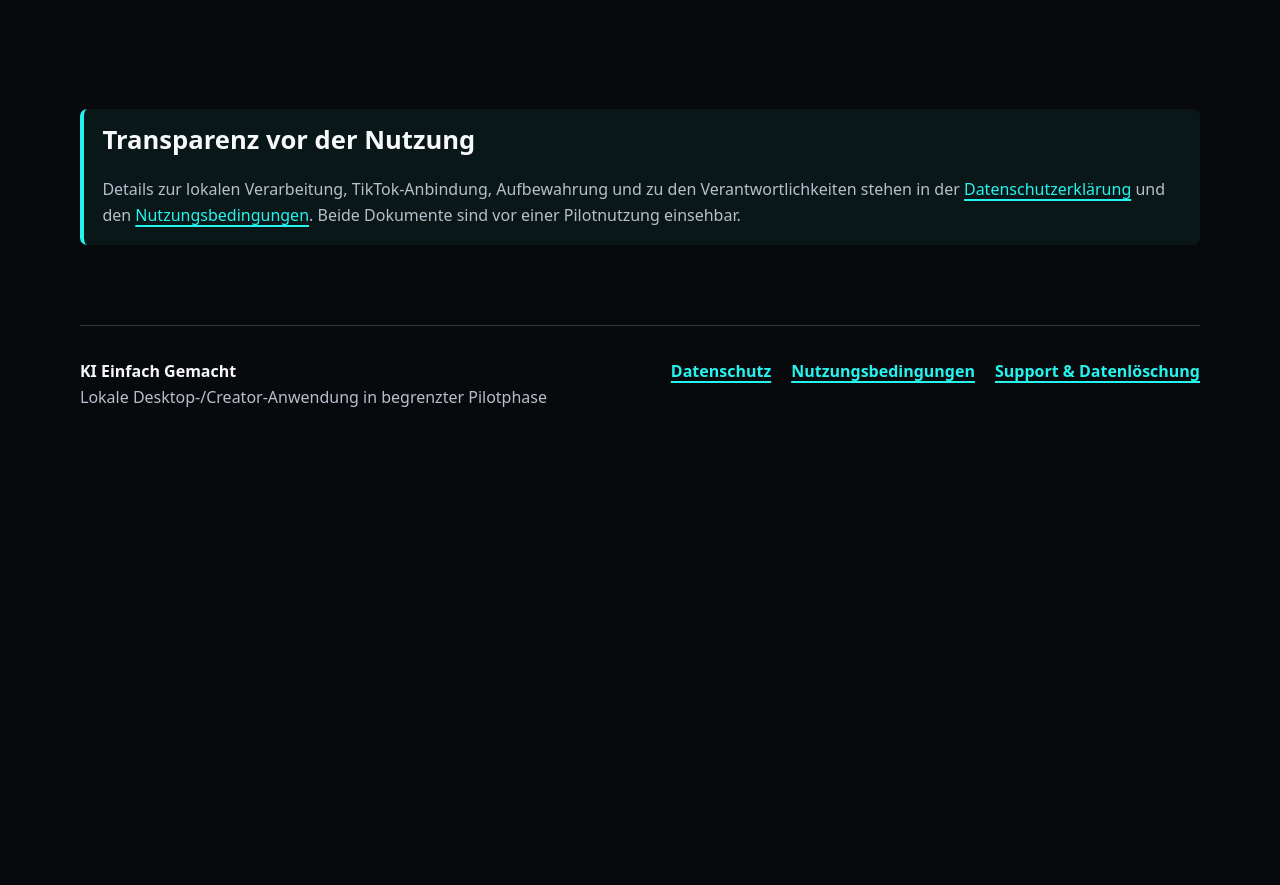
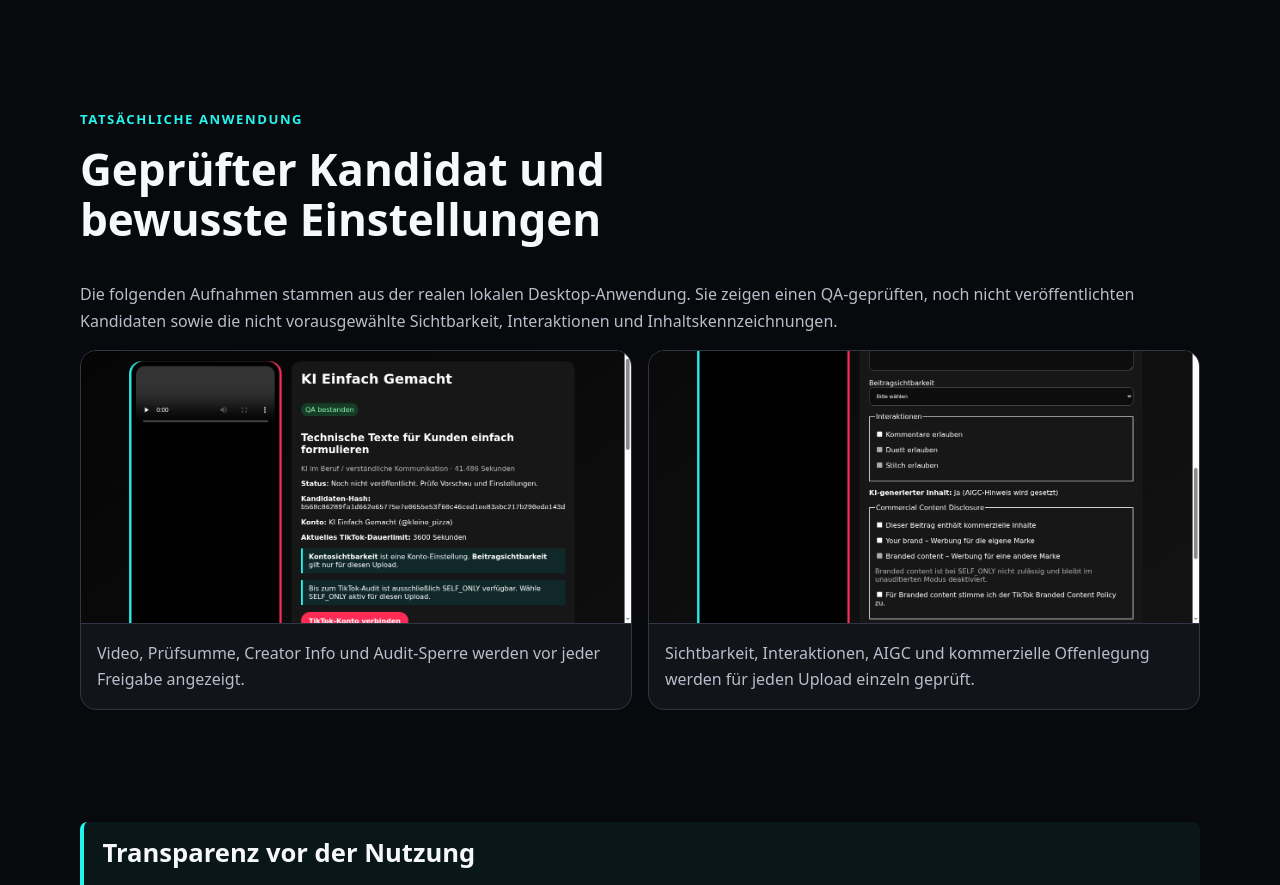
Before and after one commit to singel544415/ki-einfach-gemacht-app, a plain HTML site: page index.html in a window 1280 px wide. Shown: the part 3303-4188 px from the top of the page. Before the commit the page ends 3761 px from the top, so only its background shows below. Drawn offline with Linux system fonts and the light colour scheme.

Commit message:
feat: show real review interface screenshots

```diff
--- a/index.html
+++ b/index.html
@@ -101,6 +101,24 @@
       </div>
     </section>
 
+    <section id="ansichten" aria-labelledby="ansichten-title">
+      <div class="section-heading">
+        <p class="eyebrow">Tatsächliche Anwendung</p>
+        <h2 id="ansichten-title">Geprüfter Kandidat und bewusste Einstellungen</h2>
+      </div>
+      <p>Die folgenden Aufnahmen stammen aus der realen lokalen Desktop-Anwendung. Sie zeigen einen QA-geprüften, noch nicht veröffentlichten Kandidaten sowie die nicht vorausgewählte Sichtbarkeit, Interaktionen und Inhaltskennzeichnungen.</p>
+      <div class="screenshot-grid">
+        <figure class="screenshot-card">
+          <img src="assets/review-candidate.png" alt="Lokale Freigabeoberfläche mit Videovorschau, QA-Status, Creator Info und SELF_ONLY-Hinweis" loading="lazy">
+          <figcaption>Video, Prüfsumme, Creator Info und Audit-Sperre werden vor jeder Freigabe angezeigt.</figcaption>
+        </figure>
+        <figure class="screenshot-card">
+          <img src="assets/review-settings.png" alt="Lokale Freigabeoberfläche mit aktiver Sichtbarkeitswahl, Interaktionen, AIGC und Commercial Content Disclosure" loading="lazy">
+          <figcaption>Sichtbarkeit, Interaktionen, AIGC und kommerzielle Offenlegung werden für jeden Upload einzeln geprüft.</figcaption>
+        </figure>
+      </div>
+    </section>
+
     <section class="legal-panel" aria-labelledby="rechtliches-title">
       <h2 id="rechtliches-title">Transparenz vor der Nutzung</h2>
       <p>Details zur lokalen Verarbeitung, TikTok-Anbindung, Aufbewahrung und zu den Verantwortlichkeiten stehen in der <a href="privacy.html">Datenschutzerklärung</a> und den <a href="terms.html">Nutzungsbedingungen</a>. Beide Dokumente sind vor einer Pilotnutzung einsehbar.</p>
--- a/style.css
+++ b/style.css
@@ -252,6 +252,32 @@ main > section:not(.hero) {
   gap: 2rem;
 }
 
+.screenshot-grid {
+  display: grid;
+  grid-template-columns: repeat(2, minmax(0, 1fr));
+  gap: 1rem;
+}
+
+.screenshot-card {
+  margin: 0;
+  overflow: hidden;
+  border: 1px solid var(--line);
+  border-radius: 1rem;
+  background: var(--surface);
+}
+
+.screenshot-card img {
+  display: block;
+  width: 100%;
+  height: auto;
+  border-bottom: 1px solid var(--line);
+}
+
+.screenshot-card figcaption {
+  padding: 1rem;
+  color: var(--muted);
+}
+
 .legal-panel { border-left-color: var(--cyan); background: rgba(37, 244, 238, .06); }
 .legal-panel h2 { font-size: 1.6rem; }
 .legal-panel p:last-child { margin-bottom: 0; }
@@ -281,7 +307,8 @@ footer p { margin: 0; }
   main { padding-top: 1.25rem; }
   .hero { padding: 1.5rem; border-radius: 1.2rem; }
   .card-grid,
-  .split { grid-template-columns: 1fr; }
+  .split,
+  .screenshot-grid { grid-template-columns: 1fr; }
   .split { gap: 1rem; }
 }
 
```
Also changed, not shown: assets/review-candidate.png (added), assets/review-settings.png (added), 1 other file.
